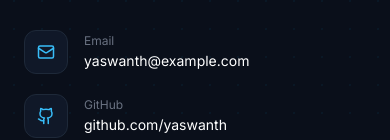
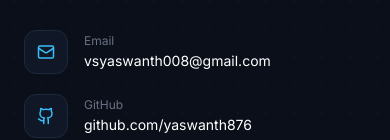
Before and after one commit to Yaswanth876/my_portfolio, a React (Vite) app in the folder yaswanth-portfolio/: page / in a window 390 px wide. Shown: the part 11857-11997 px from the top of the page. Built offline with nearby package versions, Linux system fonts and the light colour scheme.

Commit message:
add links

```diff
--- a/yaswanth-portfolio/src/App.jsx
+++ b/yaswanth-portfolio/src/App.jsx
@@ -12,9 +12,9 @@ import { ThemeProvider } from './context/ThemeContext'
 function App() {
   return (
     <ThemeProvider>
-      <div className="min-h-screen flex flex-col overflow-x-hidden">
+      <div className="min-h-screen flex flex-col">
         <Navbar />
-        <main className="pt-20 flex-1 overflow-x-hidden">
+        <main className="pt-20 flex-1">
           {/* Each component's root <section> already carries the id */}
           <Hero />
           <About />
--- a/yaswanth-portfolio/src/components/Contact.jsx
+++ b/yaswanth-portfolio/src/components/Contact.jsx
@@ -82,7 +82,7 @@ const Contact = () => {
 
           <div className="flex flex-col gap-5">
             <a
-              href="mailto:yaswanth@example.com"
+              href="mailto:vsyaswanth008@gmail.com"
               className="flex items-center gap-4 group"
             >
               <div className={`w-11 h-11 rounded-xl border flex items-center justify-center transition ${
@@ -93,13 +93,13 @@ const Contact = () => {
               <div>
                 <p className="text-xs text-gray-500 mb-0.5">Email</p>
                 <p className={`text-sm transition ${isDark ? 'text-white group-hover:text-sky-400' : 'text-gray-700 group-hover:text-sky-600'}`}>
-                  yaswanth@example.com
+                  vsyaswanth008@gmail.com
                 </p>
               </div>
             </a>
 
             <a
-              href="https://github.com"
+              href="https://github.com/yaswanth876"
               target="_blank"
               rel="noreferrer"
               className="flex items-center gap-4 group"
@@ -112,13 +112,13 @@ const Contact = () => {
               <div>
                 <p className="text-xs text-gray-500 mb-0.5">GitHub</p>
                 <p className={`text-sm transition ${isDark ? 'text-white group-hover:text-sky-400' : 'text-gray-700 group-hover:text-sky-600'}`}>
-                  github.com/yaswanth
+                  github.com/yaswanth876
                 </p>
               </div>
             </a>
 
             <a
-              href="https://linkedin.com"
+              href="https://linkedin.com/in/yaswanthv876"
               target="_blank"
               rel="noreferrer"
               className="flex items-center gap-4 group"
@@ -131,7 +131,7 @@ const Contact = () => {
               <div>
                 <p className="text-xs text-gray-500 mb-0.5">LinkedIn</p>
                 <p className={`text-sm transition ${isDark ? 'text-white group-hover:text-sky-400' : 'text-gray-700 group-hover:text-sky-600'}`}>
-                  linkedin.com/in/yaswanth
+                  linkedin.com/in/yaswanthv876
                 </p>
               </div>
             </a>
--- a/yaswanth-portfolio/src/components/Hero.jsx
+++ b/yaswanth-portfolio/src/components/Hero.jsx
@@ -142,7 +142,7 @@ const Hero = () => {
         className="flex items-center gap-3 mb-16"
       >
         <a
-          href="https://github.com"
+          href="https://github.com/yaswanth876"
           target="_blank"
           rel="noreferrer"
           aria-label="GitHub"
@@ -153,7 +153,7 @@ const Hero = () => {
           <Github size={18} />
         </a>
         <a
-          href="https://linkedin.com"
+          href="https://linkedin.com/in/yaswanthv876"
           target="_blank"
           rel="noreferrer"
           aria-label="LinkedIn"
--- a/yaswanth-portfolio/src/components/ProjectCard.jsx
+++ b/yaswanth-portfolio/src/components/ProjectCard.jsx
@@ -36,8 +36,9 @@ const ProjectCard = ({ id, category, title, description, tech, github, live }) =
       viewport={{ once: true, margin: '-30px' }}
       whileHover={{ y: -6 }}
       transition={{ duration: 0.35, ease: 'easeOut' }}
+      className="h-full"
     >
-      <Card className={`group relative rounded-2xl overflow-hidden flex flex-col transition-all duration-300 ${
+      <Card className={`group relative rounded-2xl overflow-hidden flex flex-col h-full transition-all duration-300 ${
         isDark
           ? 'bg-gray-900 border border-gray-800 hover:border-sky-500/60 hover:shadow-xl hover:shadow-sky-500/8'
           : 'bg-white border border-gray-200 hover:border-sky-400/60 hover:shadow-xl hover:shadow-sky-500/10'
--- a/yaswanth-portfolio/src/components/Projects.jsx
+++ b/yaswanth-portfolio/src/components/Projects.jsx
@@ -90,12 +90,13 @@ const Projects = () => {
           initial="hidden"
           animate="visible"
           exit={{ opacity: 0, transition: { duration: 0.2 } }}
-          className="grid grid-cols-1 md:grid-cols-2 lg:grid-cols-3 gap-6"
+          className="grid grid-cols-1 md:grid-cols-2 lg:grid-cols-3 gap-6 items-stretch"
         >
           {filtered.map((project) => (
             <motion.div
               key={project.id}
               variants={cardVariants}
+              className="h-full"
             >
               <ProjectCard {...project} />
             </motion.div>
```
Also changed, not shown: yaswanth-portfolio/src/index.css (line endings or trailing spaces).
